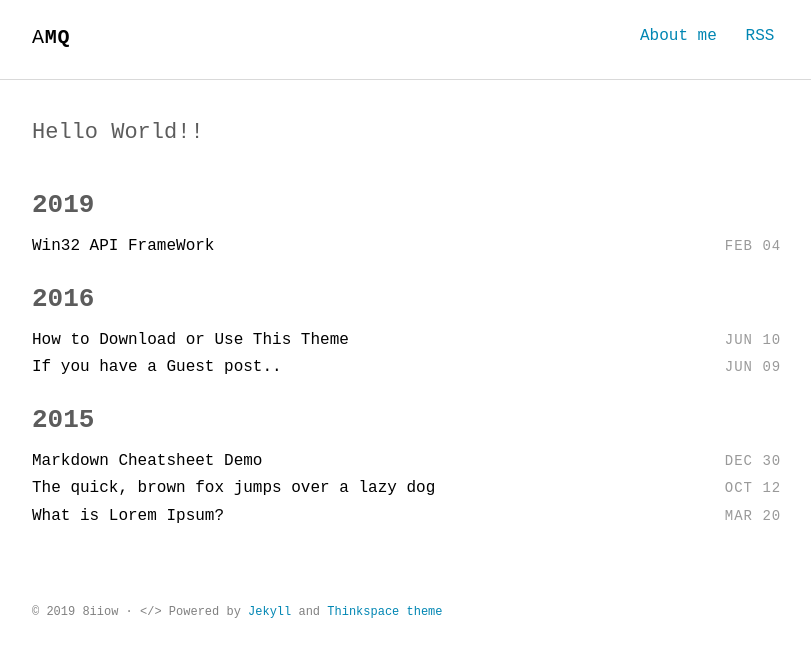
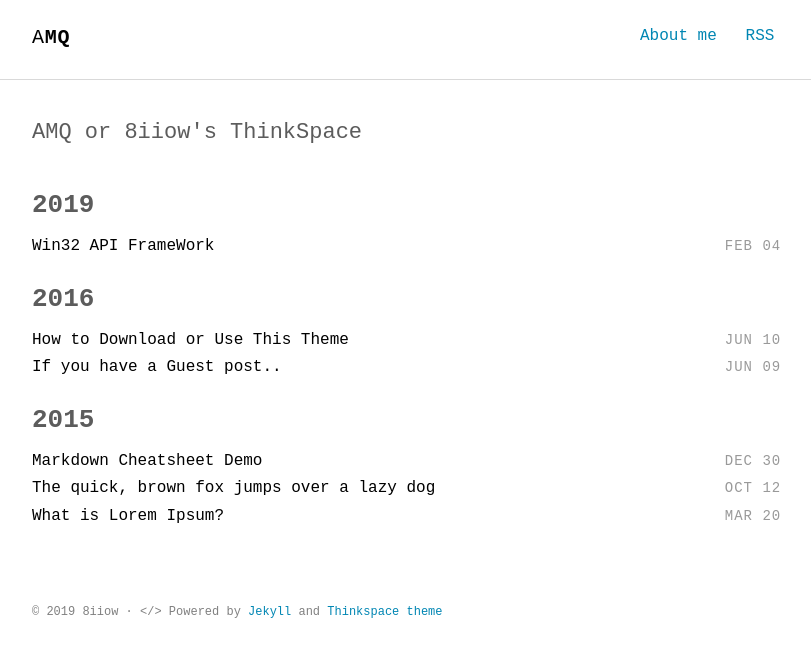
Before and after one commit to kossw123/8iiow, a Jekyll site: the page built from index.html, in a window 1280 px wide. Shown: the top 657 px of the page, without its empty margins (232-1043 px from the left). Built offline with Jekyll 4.4.1, drawn with Linux system fonts in a browser that asks for light colours; some web fonts are replaced.

Commit message:
Update intro.html

```diff
--- a/_includes/intro.html
+++ b/_includes/intro.html
@@ -1,5 +1,5 @@
 <section class="intro">
   <div class="container">
-    <p class="lead">Hello World!!
+    <p class="lead">AMQ or 8iiow's ThinkSpace
   </div>
 </section>
```
